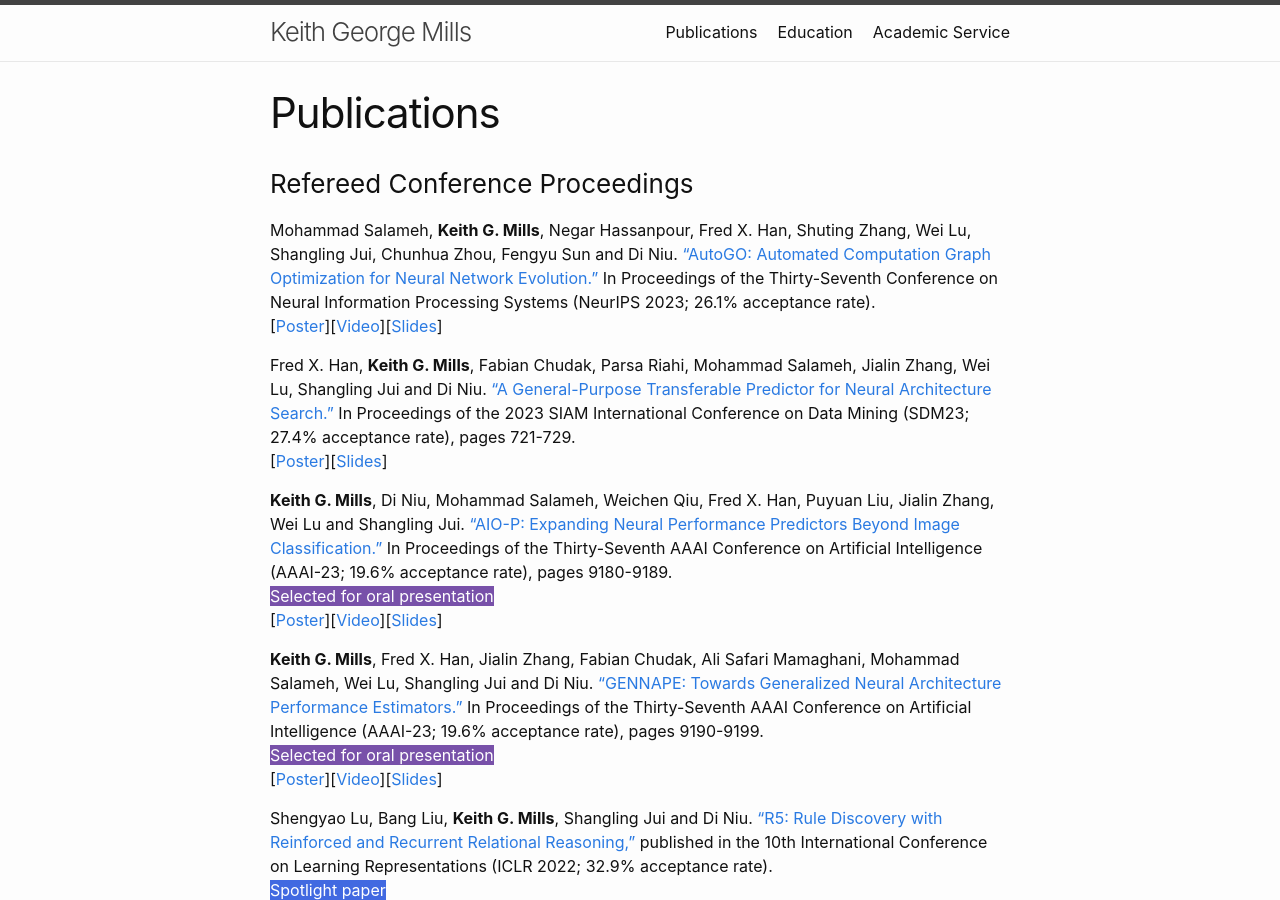
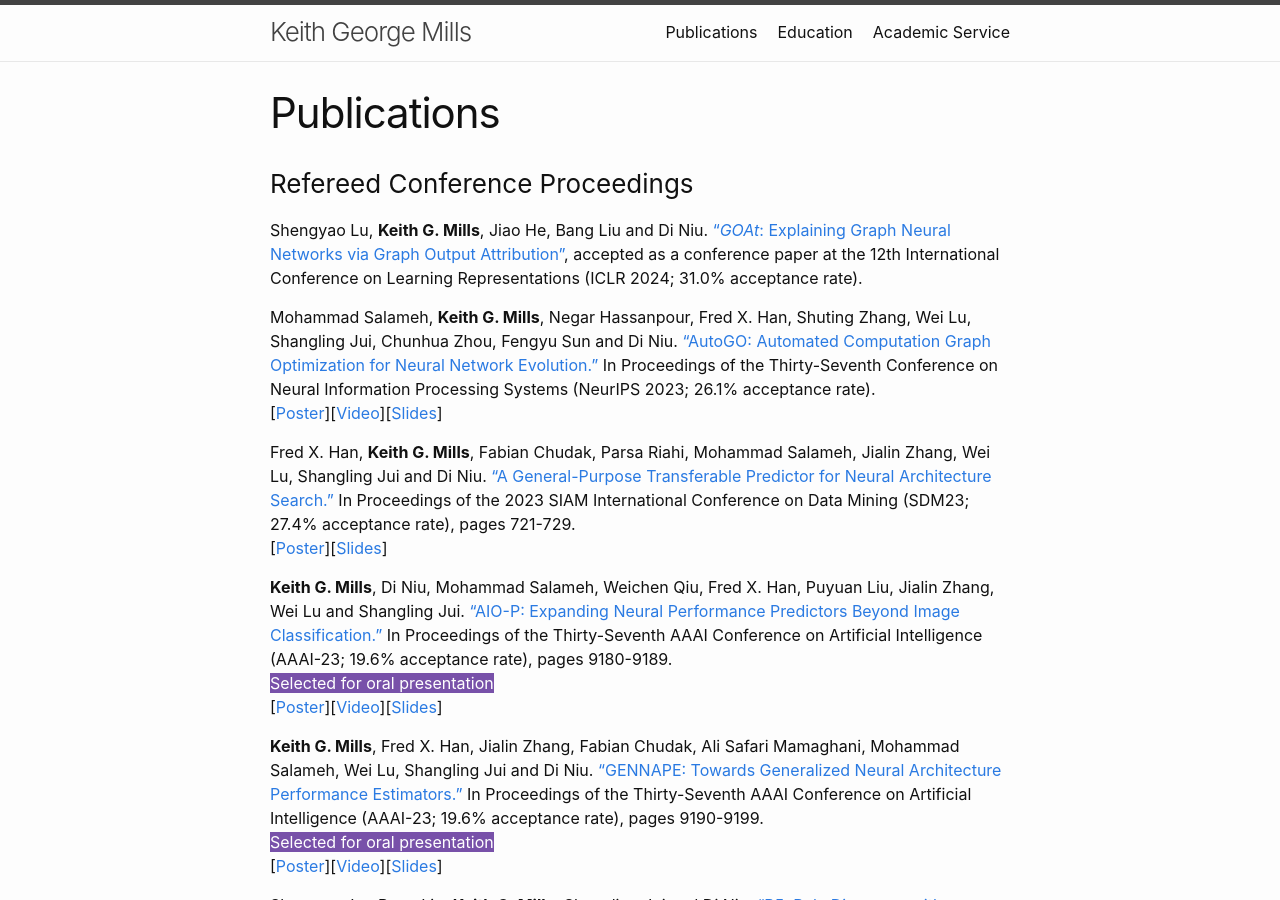
Before and after one commit to kgmills/kgmills.github.io, a Jekyll site: the page built from publications.markdown, in a window 1280 px wide and 900 px high. Built offline with Jekyll 4.4.1, drawn with Linux system fonts in a browser that asks for light colours; some of the changed text lies outside the part shown.

Commit message:
GOAt Accepted to ICLR!

```diff
--- a/index.markdown
+++ b/index.markdown
@@ -6,7 +6,7 @@
 
 layout: home
 list_title: ' '
-update: "Last Updated: 12/17/23"
+update: "Last Updated: 1/10/24"
 ---
 
 
--- a/publications.markdown
+++ b/publications.markdown
@@ -2,10 +2,12 @@
 layout: page
 title: Publications
 permalink: /publications/
-update: "Last Updated: 12/17/23"
+update: "Last Updated: 1/16/24"
 ---
 
 ### Refereed Conference Proceedings
+Shengyao Lu, **Keith G. Mills**, Jiao He, Bang Liu and Di Niu. <a href="https://openreview.net/forum?id=2Q8TZWAHv4">"*GOAt*: Explaining Graph Neural Networks via Graph Output Attribution"</a>, accepted as a conference paper at the 12th International Conference on Learning Representations (ICLR 2024; 31.0% acceptance rate).
+
 Mohammad Salameh, **Keith G. Mills**, Negar Hassanpour, Fred X. Han, Shuting Zhang, Wei Lu, Shangling Jui, Chunhua Zhou, Fengyu Sun and Di Niu. <a href="https://kgmills.github.io/assets/papers/AutoGO_NeurIPS23.pdf">"AutoGO: Automated Computation Graph Optimization for Neural Network Evolution."</a> In Proceedings of the Thirty-Seventh Conference on Neural Information Processing Systems (NeurIPS 2023; 26.1% acceptance rate). <br>
 [<a href="../assets/posters/AutoGO_NeurIPS23_poster.pdf">Poster</a>][<a href="https://recorder-v3.slideslive.com/?share=87224&s=4d802730-c9a2-414e-9ca2-b9f7e7c53a25https://recorder-v3.slideslive.com/?share=87224&s=4d802730-c9a2-414e-9ca2-b9f7e7c53a25">Video</a>][<a href="../assets/slides/AutoGO_NeurIPS23_slides.pdf">Slides</a>]
 
```
